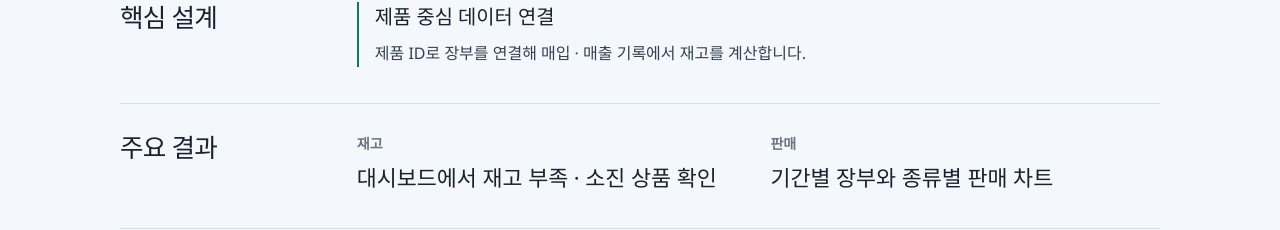
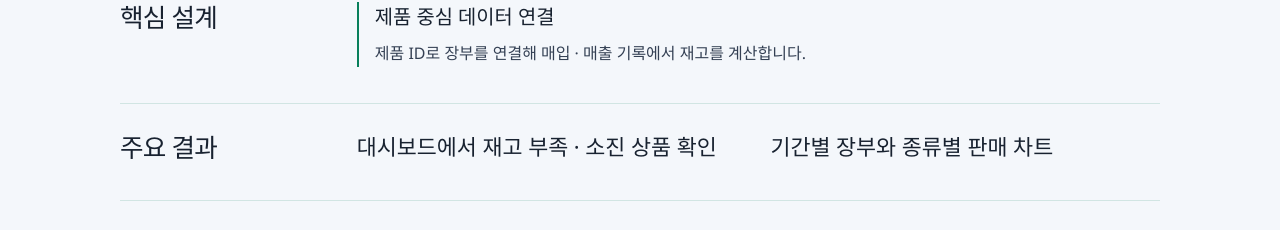
Before and after one commit to allen8524/allen8524.github.io, a React (Vite) app: page /#/projects/bakery in a window 1280 px wide. Shown: the part 788-1018 px from the top of the page. Built offline with nearby package versions, Linux system fonts and the light colour scheme.

Commit message:
Remove category subtitles from project results

```diff
--- a/src/components/project-detail/ProjectImplementation.tsx
+++ b/src/components/project-detail/ProjectImplementation.tsx
@@ -22,17 +22,14 @@ function ProjectImplementation({ detail }: ProjectImplementationProps) {
 
       <section className="project-detail-section project-results-section">
         <ProjectSectionHeading title="주요 결과" />
-        <dl className="project-results-list">
+        <ul className="project-results-list" role="list">
           {detail.results.map((result) => (
-            <div className="project-result-entry" key={result.label}>
-              <dt>{format(result.label)}</dt>
-              <dd>
-                <strong>{format(result.value)}</strong>
-                {result.description && <p>{format(result.description)}</p>}
-              </dd>
-            </div>
+            <li className="project-result-entry" key={result.value}>
+              <strong>{format(result.value)}</strong>
+              {result.description && <p>{format(result.description)}</p>}
+            </li>
           ))}
-        </dl>
+        </ul>
       </section>
     </>
   );
--- a/src/data/projectDetails.ts
+++ b/src/data/projectDetails.ts
@@ -38,11 +38,9 @@ export const projectDetails: ProjectDetail[] = [
     ],
     results: [
       {
-        label: "예매",
         value: "완료 화면에 예매번호와 좌석 표시",
       },
       {
-        label: "운영",
         value: "회차별 상영일정과 예매 내역 조회",
       },
     ],
@@ -105,11 +103,9 @@ export const projectDetails: ProjectDetail[] = [
     ],
     results: [
       {
-        label: "경기",
         value: "경기 일정과 종료 경기 스코어 조회",
       },
       {
-        label: "순위",
         value: "리그·스테이지별 순위 조회와 정렬",
       },
     ],
@@ -154,11 +150,9 @@ export const projectDetails: ProjectDetail[] = [
     ],
     results: [
       {
-        label: "주문",
         value: "한 주문번호로 여러 상품 조회",
       },
       {
-        label: "저장 처리",
         value: "저장 성공 후 장바구니 비우기",
       },
     ],
@@ -199,11 +193,9 @@ export const projectDetails: ProjectDetail[] = [
     ],
     results: [
       {
-        label: "재고",
         value: "대시보드에서 재고 부족·소진 상품 확인",
       },
       {
-        label: "판매",
         value: "기간별 장부와 종류별 판매 차트",
       },
     ],
@@ -258,17 +250,14 @@ export const projectDetails: ProjectDetail[] = [
     ],
     results: [
       {
-        label: "PCA",
         value: "PC1 설명분산비 53.95%",
       },
       {
-        label: "상관분석",
         value: "평점과 관객 수의 상관관계",
         description: "전문가 평점·관객 평점·관객 수를 히트맵으로 비교했습니다.",
       },
       {
-        label: "선형회귀",
-        value: "R² 0.2752 · MSE 0.0572",
+        value: "선형회귀 R² 0.2752 · MSE 0.0572",
         description: "PC1 기반 회귀가 평점 변동의 약 28%를 설명했습니다.",
       },
     ],
@@ -338,25 +327,20 @@ export const projectDetails: ProjectDetail[] = [
     ],
     results: [
       {
-        label: "피크 시간",
-        value: "오전 8시, 오후 17~18시",
+        value: "이용 피크 오전 8시, 오후 5~6시",
       },
       {
-        label: "다중선형회귀",
-        value: "R² = 0.5431",
+        value: "다중선형회귀 R² 0.5431",
         description: "시간대별 이용건수 변동의 약 54.3%를 설명",
       },
       {
-        label: "로지스틱 회귀",
-        value: "정확도 0.8969",
+        value: "로지스틱 회귀 정확도 0.8969",
       },
       {
-        label: "KNN",
-        value: "정확도 0.9013",
+        value: "KNN 정확도 0.9013",
       },
       {
-        label: "K-means",
-        value: "퇴근형 고수요 대여소",
+        value: "K-means로 대여소 유형 분류",
         description: "대여소를 출근형, 장거리 · 장시간형, 퇴근형 고수요 유형으로 구분",
       },
     ],
@@ -426,11 +410,9 @@ export const projectDetails: ProjectDetail[] = [
     troubleshooting: [],
     results: [
       {
-        label: "전투",
         value: "자동 공격과 레벨업 보상 선택",
       },
       {
-        label: "플레이 결과",
         value: "생존 성공·사망 결과 화면",
       },
     ],
@@ -499,11 +481,9 @@ export const projectDetails: ProjectDetail[] = [
     troubleshooting: [],
     results: [
       {
-        label: "BMI",
         value: "BMI 결과와 잘못된 입력 안내",
       },
       {
-        label: "운동",
         value: "운동 영상 재생과 계획 설정",
       },
     ],
--- a/src/styles/project-detail.css
+++ b/src/styles/project-detail.css
@@ -337,11 +337,9 @@
   margin: 0;
 }
 
-.project-result-entry {
-  display: grid;
-  grid-template-columns: minmax(7rem, 1fr) minmax(0, 3fr);
-  align-items: baseline;
-  gap: 4px 20px;
+.project-results-list {
+  padding: 0;
+  list-style: none;
 }
 
 .project-result-entry + .project-result-entry {
@@ -350,14 +348,12 @@
   border-top: 1px solid var(--project-divider);
 }
 
-.project-result-entry dt,
 .project-troubleshooting-details dt {
   color: var(--project-muted);
   font-size: 0.88rem;
   font-weight: 600;
 }
 
-.project-result-entry dd,
 .project-troubleshooting-details dd {
   margin: 0;
 }
@@ -390,15 +386,11 @@
   }
 
   .project-results-list:has(> .project-result-entry:nth-child(2):last-child) .project-result-entry {
-    display: block;
     margin: 0;
     padding-top: 0;
     border-top: 0;
   }
 
-  .project-results-list:has(> .project-result-entry:nth-child(2):last-child) dt {
-    margin-bottom: 6px;
-  }
 }
 
 @media (max-width: 767px) {
@@ -424,7 +416,6 @@
   .project-flow-list li { display: list-item; }
   .project-flow-list li::marker { color: var(--project-muted); }
   .project-flow-list span { display: none; }
-  .project-result-entry { grid-template-columns: 1fr; }
 }
 
 /* 10. Result links */
--- a/src/types/project.ts
+++ b/src/types/project.ts
@@ -56,7 +56,6 @@ export type ProjectDetail = {
   }>;
   deploymentUrl?: string;
   results: Array<{
-    label: string;
     value: string;
     description?: string;
   }>;
```
